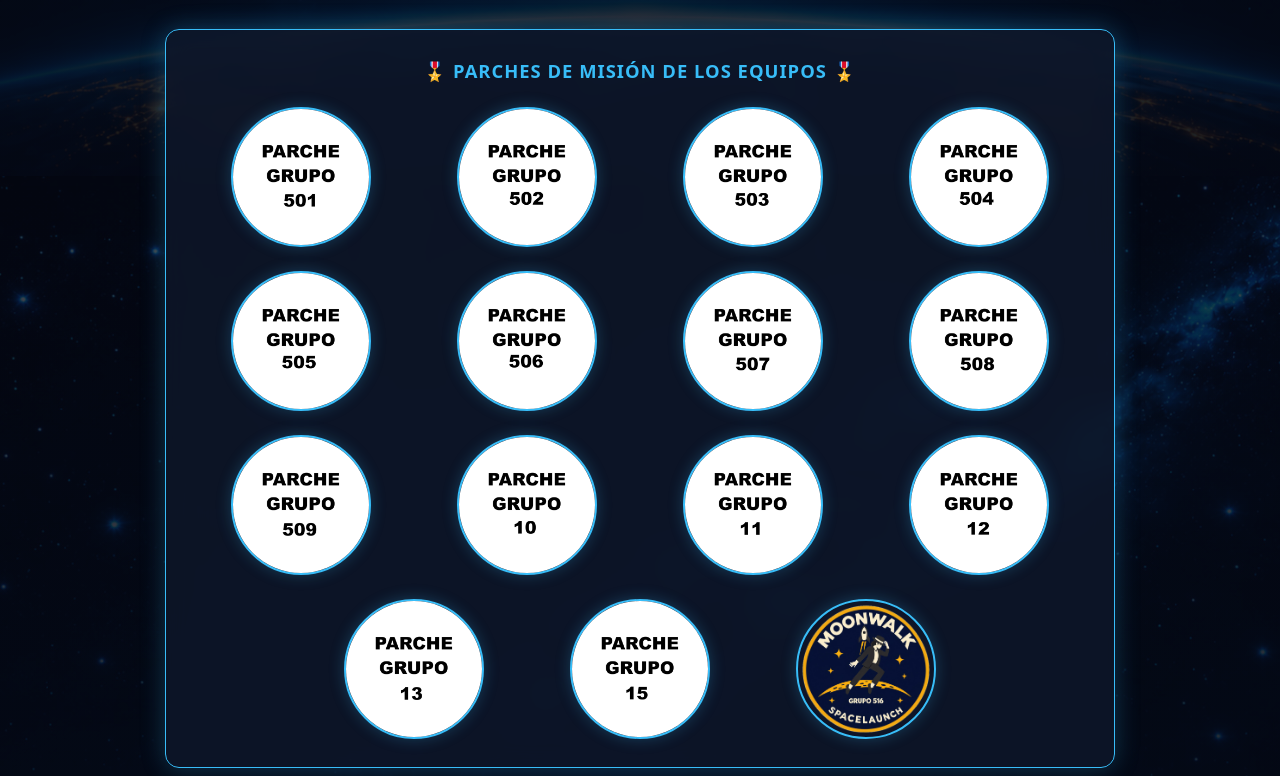
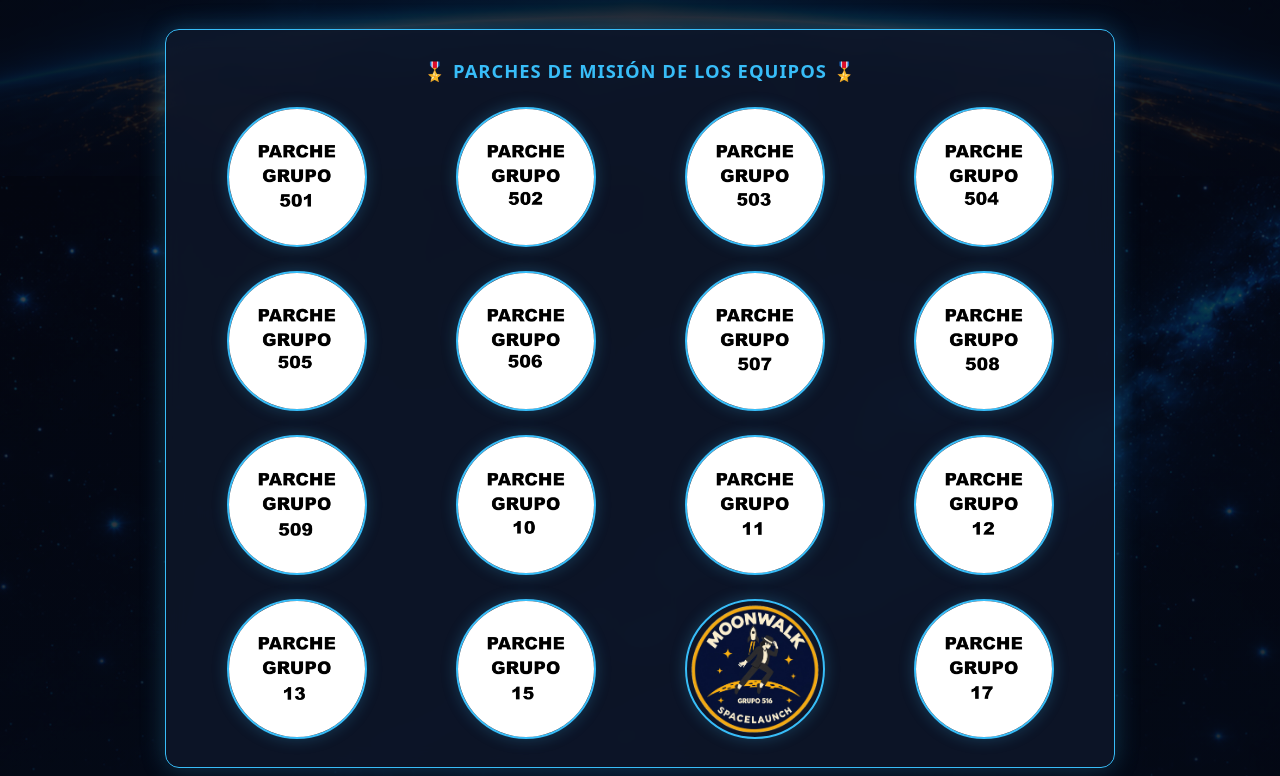
Before and after one commit to JLHenriquez26/Tabla---Cohetes-Finales, a plain HTML site: page index.html in a window 1280 px wide. Shown: the part 624-1400 px from the top of the page. Drawn offline with Linux system fonts and the light colour scheme; no server answers.

Commit message:
Update index.html

```diff
--- a/index.html
+++ b/index.html
@@ -168,7 +168,7 @@
             letter-spacing: 1px;
         }
 
-        /* Parches de Misión - 15 parches (4 en las primeras 3 filas, 3 centrados en la última) */
+        /* Parches de Misión - 16 parches (4 filas de 4 parches) */
         .patches-section {
             background: var(--card-bg);
             border: 1px solid var(--neon-cyan);
@@ -191,25 +191,10 @@
 
         .patches-grid {
             display: grid;
-            grid-template-columns: repeat(8, 1fr);
-            row-gap: 1.5rem;
-            column-gap: 0.75rem;
+            grid-template-columns: repeat(4, 1fr);
+            gap: 1.5rem;
             justify-items: center;
             align-items: center;
-        }
-
-        .patches-grid .patch-item {
-            grid-column: span 2;
-        }
-
-        .patches-grid .patch-item:nth-child(13) {
-            grid-column: 2 / 4;
-        }
-        .patches-grid .patch-item:nth-child(14) {
-            grid-column: 4 / 6;
-        }
-        .patches-grid .patch-item:nth-child(15) {
-            grid-column: 6 / 8;
         }
 
         .patch-item {
@@ -247,12 +232,6 @@
             .patches-grid {
                 grid-template-columns: repeat(2, 1fr);
                 gap: 1.25rem;
-            }
-            .patches-grid .patch-item {
-                grid-column: auto !important;
-            }
-            .patches-grid .patch-item:nth-child(15) {
-                grid-column: 1 / -1 !important;
             }
             .patch-item {
                 width: 120px;
@@ -432,6 +411,7 @@
                 <div class="patch-item"><img src="assets/img/patch-13.png" alt="Parche 13"></div>
                 <div class="patch-item"><img src="assets/img/patch-15.png" alt="Parche 15"></div>
                 <div class="patch-item"><img src="assets/img/patch-16-2.png" alt="Parche 16"></div>
+                <div class="patch-item"><img src="assets/img/patch-17.png" alt="Parche 17"></div>
             </div>
         </div>
 
```
